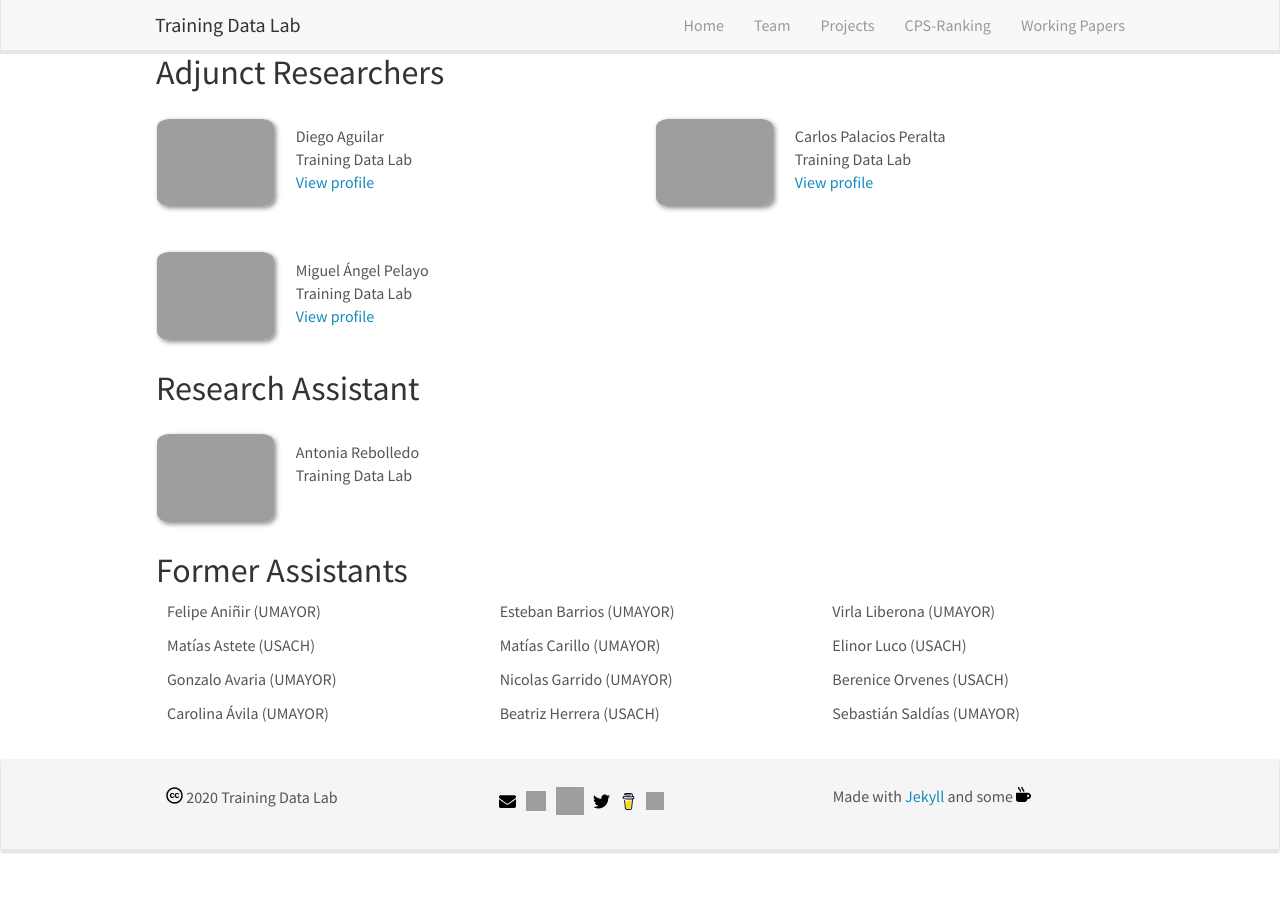
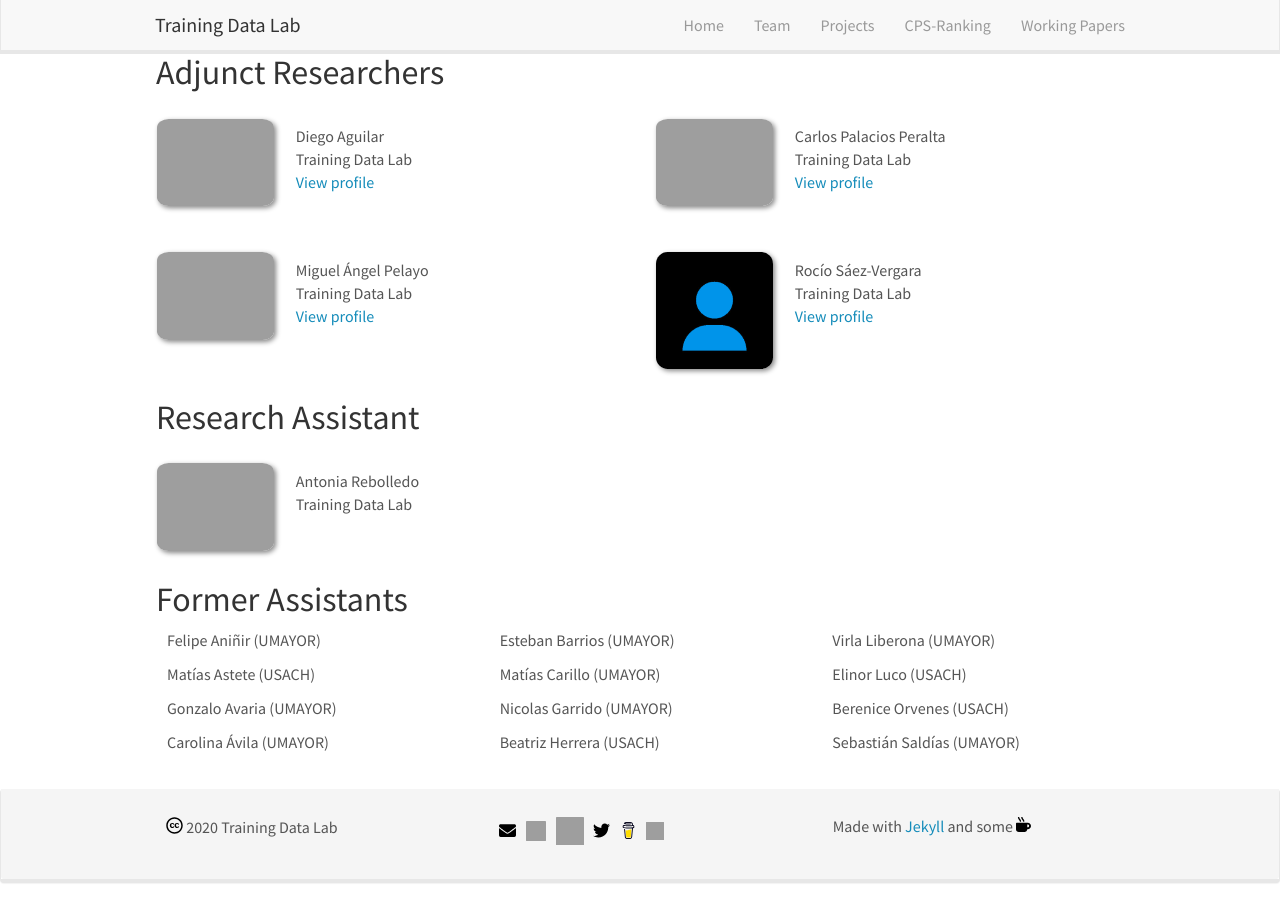
Before and after one commit to training-datalab/old-training-datalab.com, a Jekyll site: the page built from _pages/team.md, in a window 1280 px wide and 900 px high, scrolled down 799 px. Built offline with Jekyll 4.4.1, drawn with Linux system fonts in a browser that asks for light colours; nearby versions of some CDN libraries; before the commit the page ends 1674 px from its top, so only the background shows below that.

Commit message:
Update adjuncts.yml

```diff
--- a/_data/adjuncts.yml
+++ b/_data/adjuncts.yml
@@ -15,3 +15,9 @@
   info: Training Data Lab
   email: miguelangel.pelayo@training-datalab.com
   website: <a href="/team/mapelayo">View profile</a>
+
+- name: Rocío Sáez-Vergara
+  photo: avatar.jpg
+  info: Training Data Lab
+  email: rocio.saezvergara@training-datalab.com
+  website: <a href="/team/rsaezvergara">View profile</a>
```
